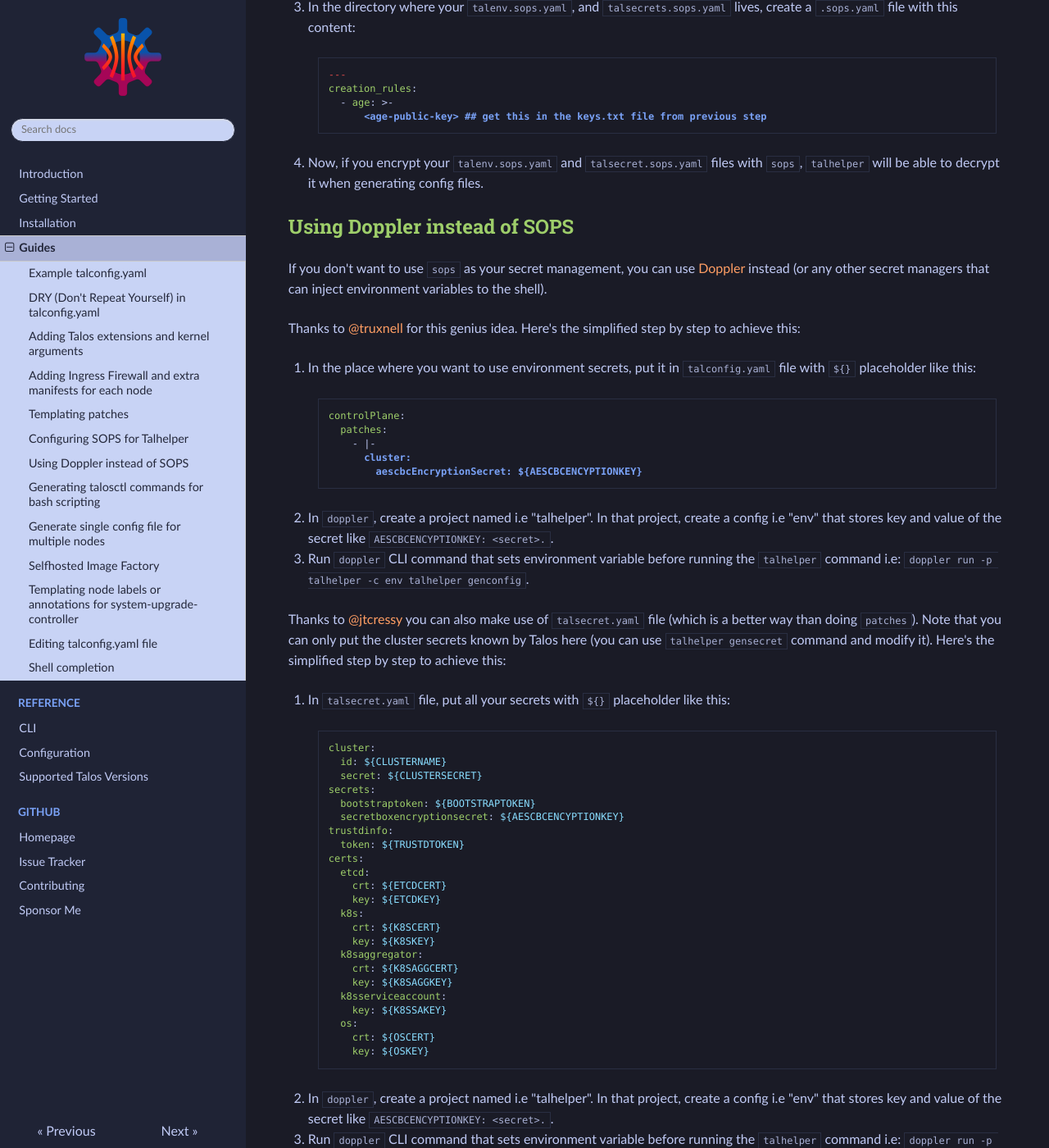
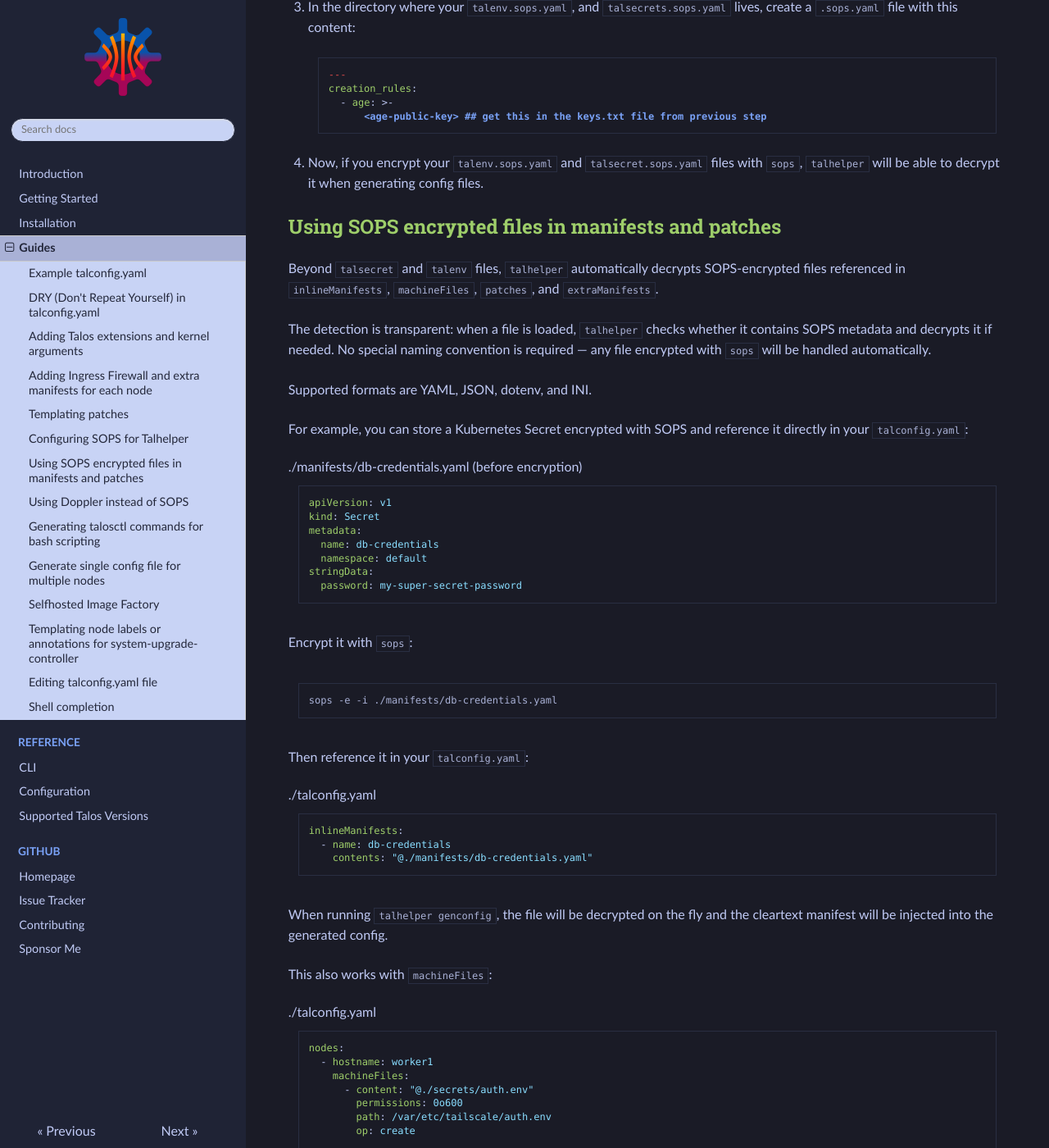
Before and after one commit to budimanjojo/talhelper, an MkDocs documentation site: the page built from docs/docs/guides.md, in a window 1280 px wide and 1400 px high, scrolled down 5508 px. Shown: the whole window at 82% size. Built offline with MkDocs 1.6.1, drawn with Linux system fonts in a browser that asks for light colours.

Commit message:
docs(guides): document SOPS decryption for injected file references
Add a new section explaining that talhelper automatically decrypts
SOPS-encrypted files referenced in inlineManifests, machineFiles,
patches, and extraManifests. Includes examples for inlineManifests
and machineFiles use cases.

Related to #1530

````diff
--- a/docs/docs/guides.md
+++ b/docs/docs/guides.md
@@ -264,6 +264,54 @@ To configure `talhelper` to use `sops` to encrypt and decrypt your secrets, here
 
 4. Now, if you encrypt your `talenv.sops.yaml` and `talsecret.sops.yaml` files with `sops`, `talhelper` will be able to decrypt it when generating config files.
 
+## Using SOPS encrypted files in manifests and patches
+
+Beyond `talsecret` and `talenv` files, `talhelper` automatically decrypts SOPS-encrypted files referenced in `inlineManifests`, `machineFiles`, `patches`, and `extraManifests`.
+
+The detection is transparent: when a file is loaded, `talhelper` checks whether it contains SOPS metadata and decrypts it if needed. No special naming convention is required — any file encrypted with `sops` will be handled automatically.
+
+Supported formats are YAML, JSON, dotenv, and INI.
+
+For example, you can store a Kubernetes Secret encrypted with SOPS and reference it directly in your `talconfig.yaml`:
+
+```yaml title="./manifests/db-credentials.yaml (before encryption)"
+apiVersion: v1
+kind: Secret
+metadata:
+  name: db-credentials
+  namespace: default
+stringData:
+  password: my-super-secret-password
+```
+
+Encrypt it with `sops`:
+
+```bash
+sops -e -i ./manifests/db-credentials.yaml
+```
+
+Then reference it in your `talconfig.yaml`:
+
+```yaml title="./talconfig.yaml"
+inlineManifests:
+  - name: db-credentials
+    contents: "@./manifests/db-credentials.yaml"
+```
+
+When running `talhelper genconfig`, the file will be decrypted on the fly and the cleartext manifest will be injected into the generated config.
+
+This also works with `machineFiles`:
+
+```yaml title="./talconfig.yaml"
+nodes:
+  - hostname: worker1
+    machineFiles:
+      - content: "@./secrets/auth.env"
+        permissions: 0o600
+        path: /var/etc/tailscale/auth.env
+        op: create
+```
+
 ## Using Doppler instead of SOPS
 
 If you don't want to use `sops` as your secret management, you can use [Doppler](https://www.doppler.com/) instead (or any other secret managers that can inject environment variables to the shell).
````
